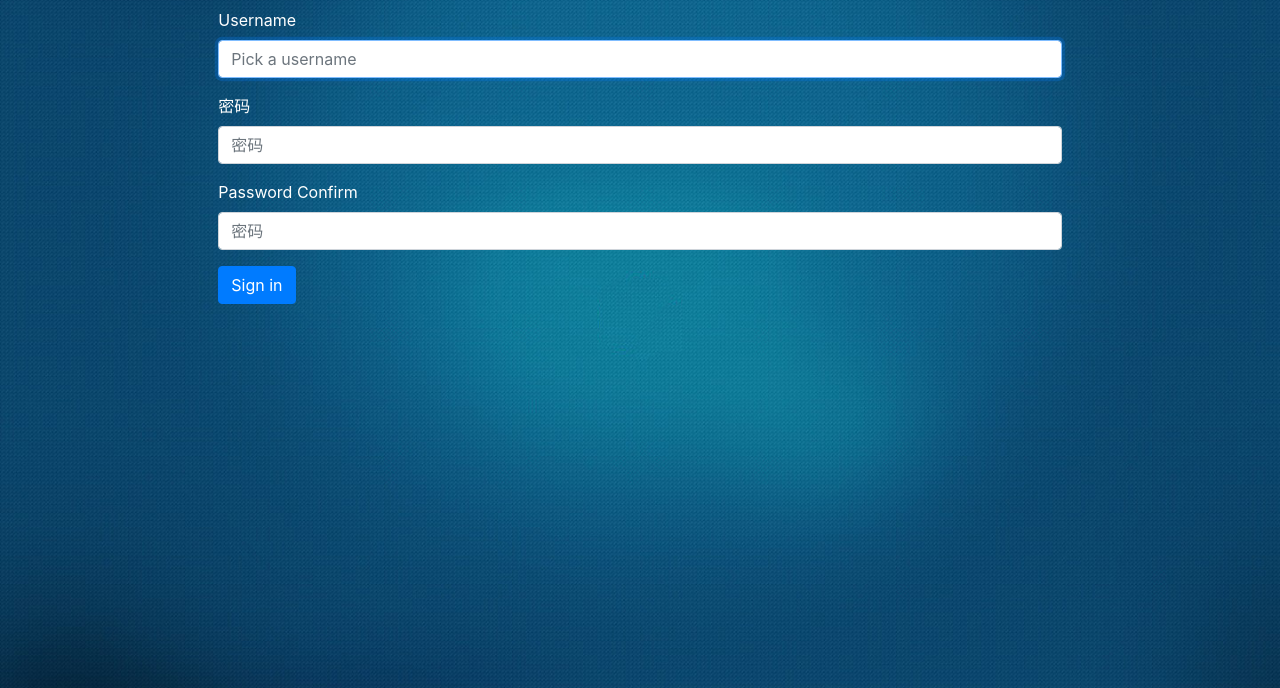
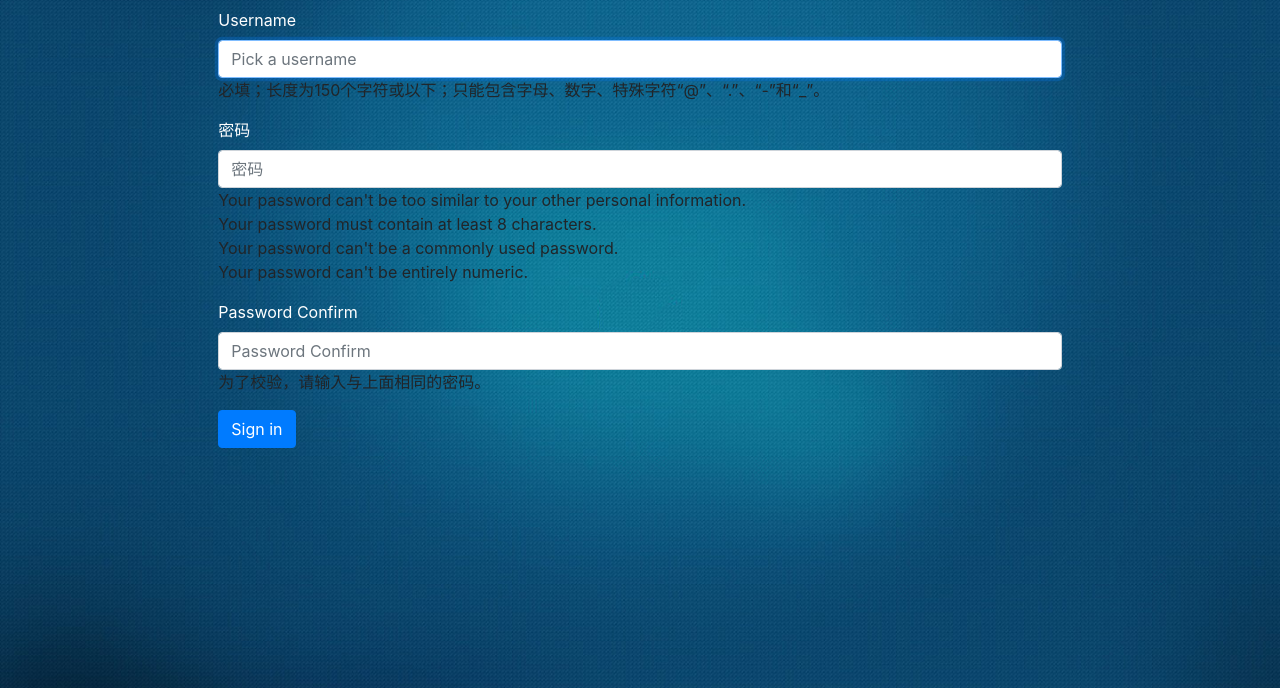
Before and after one commit to heyefu19920626/myBlog, a Django app: page /register/ in a window 1280 px wide. Shown: the part 56-744 px from the top of the page. Run offline with Django 3.2, Linux system fonts and the light colour scheme; some libraries are stand-ins or nearby versions.

Commit message:
locale add information

```diff
--- a/users/templates/users/register.html
+++ b/users/templates/users/register.html
@@ -13,22 +13,29 @@
     <div class="col-md-2">
     </div>
     <div class="col-md-8">
-        <form method="post" action="{% url 'users:register' %}">
+        <form class="needs-validation" method="post" action="{% url 'users:register' %}">
             {% csrf_token %}
             <div class="form-group">
                 <label class="text-white" for="id_username">{% trans 'Username' %}</label>
                 <input type="username" class="form-control" id="id_username" autofocus required name="username" placeholder="{% trans 'Pick a username' %}">
+                <div>{% trans 'Required. 150 characters or fewer. Letters, digits and @/./+/-/_ only.' %}</div>
             </div>
             <div class="form-group">
-            <label class="text-white" for="id_password1">{% trans 'Password' %}</label>
-            <input type="password" class="form-control" id="id_password1" required name="password1" placeholder="{% trans 'Password' %}">
+                <label class="text-white" for="id_password1">{% trans 'Password' %}</label>
+                <input type="password" class="form-control" id="id_password1" required name="password1" placeholder="{% trans 'Password' %}">
+                <div>{% trans "Your password can't be too similar to your other personal information." %}</div>
+                <div>{% trans "Your password must contain at least 8 characters." %}</div>
+                <div>{% trans "Your password can't be a commonly used password." %}</div>
+                <div>{% trans "Your password can't be entirely numeric." %}</div>
             </div>
             <div class="form-group">
-            <label class="text-white" for="id_password2">{% trans 'Password Confirm' %}</label>
-            <input type="password" class="form-control" id="id_password2" required name="password2" placeholder="{% trans 'Password' %}">
+                <label class="text-white" for="id_password2">{% trans 'Password Confirm' %}</label>
+                <input type="password" class="form-control" id="id_password2" required name="password2" placeholder="{% trans 'Password Confirm' %}">
+                <div>{% trans 'Enter the same password as before, for verification.' %}</div>
             </div>
             <button type="submit" class="btn btn-primary">{% trans 'Sign in' %}</button>
             <input type="hidden" name="next" value="{% url 'blog:index' %}" />
+            {{ form.error_message }}
         </form>
     </div>
 </div>
```
Also changed, not shown: blog/locale/en/LC_MESSAGES/django.po, blog/locale/zh_Hans/LC_MESSAGES/django.po, db.sqlite3, locale/en/LC_MESSAGES/django.po, locale/zh_Hans/LC_MESSAGES/django.po, users/locale/en/LC_MESSAGES/django.po (added), users/locale/zh_Hans/LC_MESSAGES/django.po (added), 6 other files.
